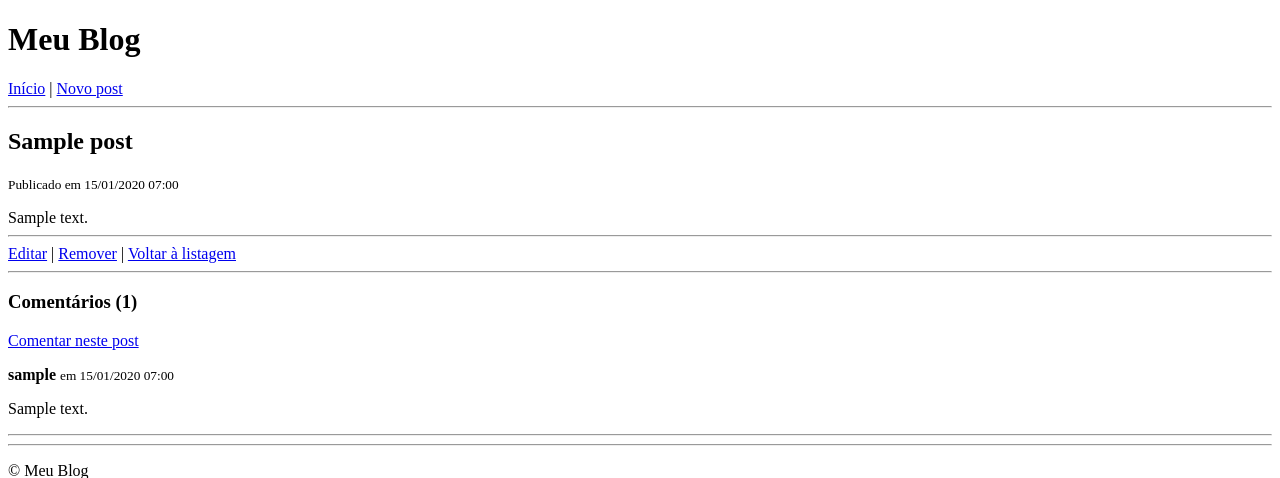
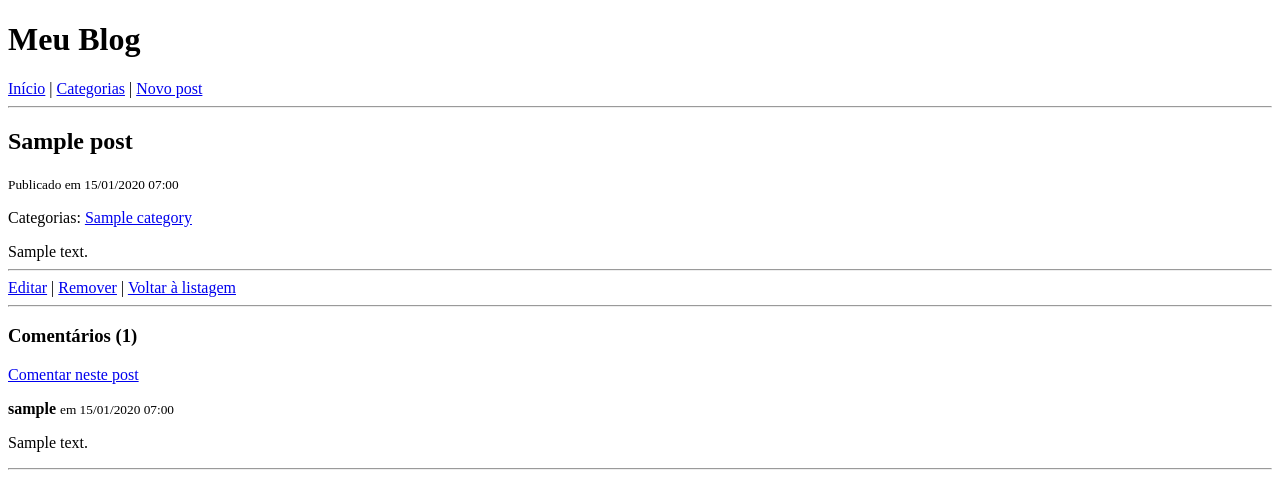
Before and after one commit to AngeloMFAlves/ep2_sisinfo, a Django app: page /post/1/ in a window 1280 px wide. Shown: the top 478 px of the page. Run offline with Django 5.2, Linux system fonts and the light colour scheme; tables that the repository leaves empty hold one stand-in row (values such as "Sample post").

Commit message:
:sparkles: categories finished

```diff
--- a/blog/templates/blog/post_detail.html
+++ b/blog/templates/blog/post_detail.html
@@ -5,6 +5,15 @@
 {% block content %}
     <h2>{{ post.title }}</h2>
     <p><small>Publicado em {{ post.published_at|date:"d/m/Y H:i" }}</small></p>
+
+    <p>
+        Categorias:
+        {% for category in post.categories.all %}
+            <a href="{% url 'category_detail' category.pk %}">{{ category.name }}</a>{% if not forloop.last %}, {% endif %}
+        {% empty %}
+            nenhuma
+        {% endfor %}
+    </p>
 
     <div>
         {{ post.content|safe }}
--- a/blog/urls.py
+++ b/blog/urls.py
@@ -8,4 +8,6 @@ urlpatterns = [
     path('post/<int:pk>/editar/', views.PostUpdateView.as_view(), name='post_update'),
     path('post/<int:pk>/remover/', views.PostDeleteView.as_view(), name='post_delete'),
     path('post/<int:pk>/comentar/', views.comment_create, name='comment_create'),
+    path('categorias/', views.CategoryListView.as_view(), name='category_list'),
+    path('categorias/<int:pk>/', views.category_detail, name='category_detail'),
 ]
--- a/blog/views.py
+++ b/blog/views.py
@@ -5,7 +5,7 @@ from django.views.generic import (
 )
 
 from .forms import PostForm, CommentForm
-from .models import Post
+from .models import Post, Category
 
 
 class PostListView(ListView):
@@ -33,6 +33,7 @@ class PostDeleteView(DeleteView):
     model = Post
     success_url = reverse_lazy('post_list')
 
+
 def comment_create(request, pk):
     post = get_object_or_404(Post, pk=pk)
     if request.method == 'POST':
@@ -45,3 +46,18 @@ def comment_create(request, pk):
     else:
         form = CommentForm()
     return render(request, 'blog/comment_form.html', {'form': form, 'post': post})
+
+
+class CategoryListView(ListView):
+    model = Category
+    context_object_name = 'categories'
+
+
+def category_detail(request, pk):
+    category = get_object_or_404(Category, pk=pk)
+    posts = category.posts.all()
+    return render(
+        request,
+        'blog/post_list.html',
+        {'posts': posts, 'category': category},
+    )
--- a/templates/base.html
+++ b/templates/base.html
@@ -10,6 +10,7 @@
         <h1>Meu Blog</h1>
           <nav>
             <a href="{% url 'post_list' %}">Início</a> |
+            <a href="{% url 'category_list' %}">Categorias</a> |
             <a href="{% url 'post_create' %}">Novo post</a>
           </nav>
         <hr>
```
Also changed, not shown: blog/templates/blog/category_list.html (added, +18 -0 lines), blog/templates/blog/post_list.html (+12 -3 lines).
